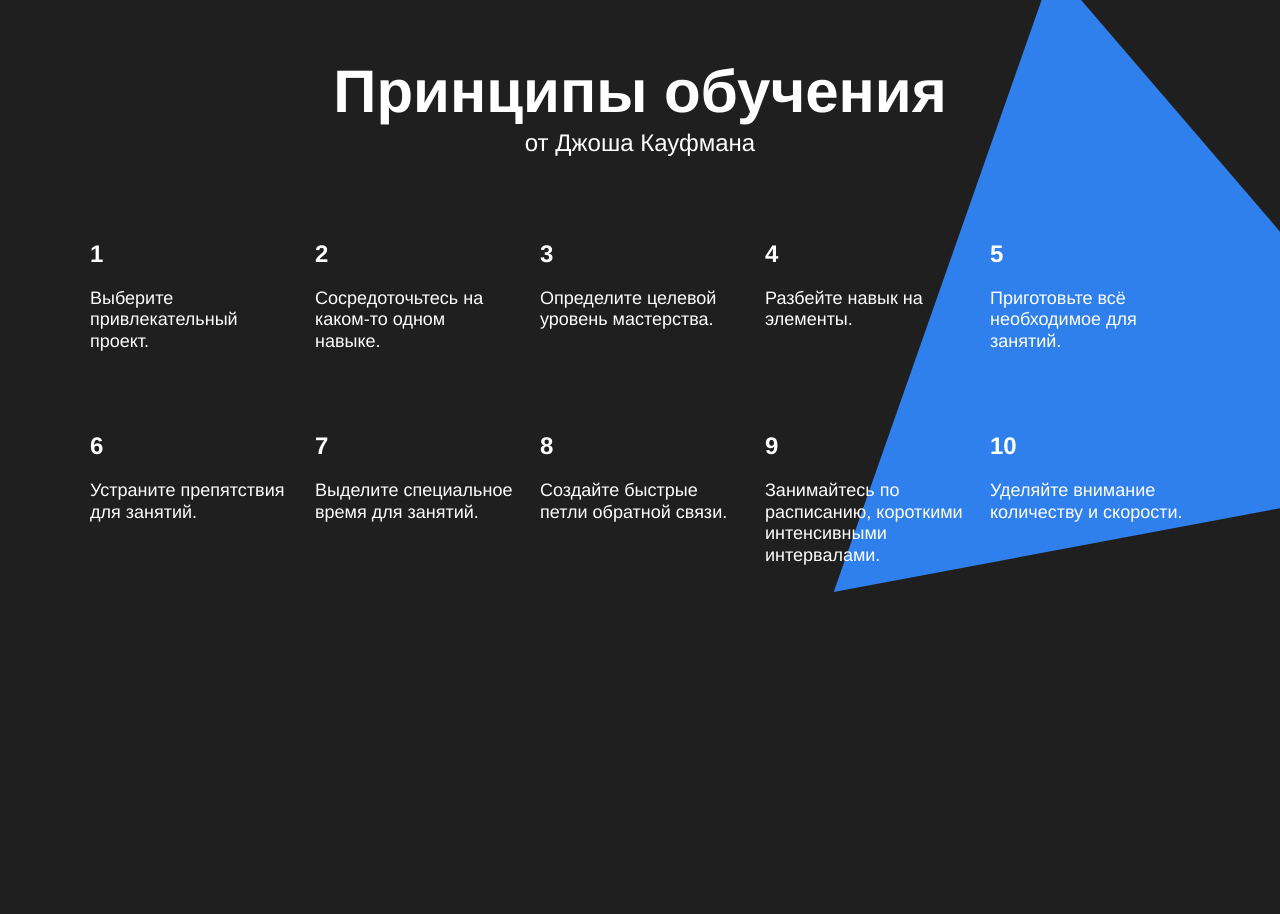
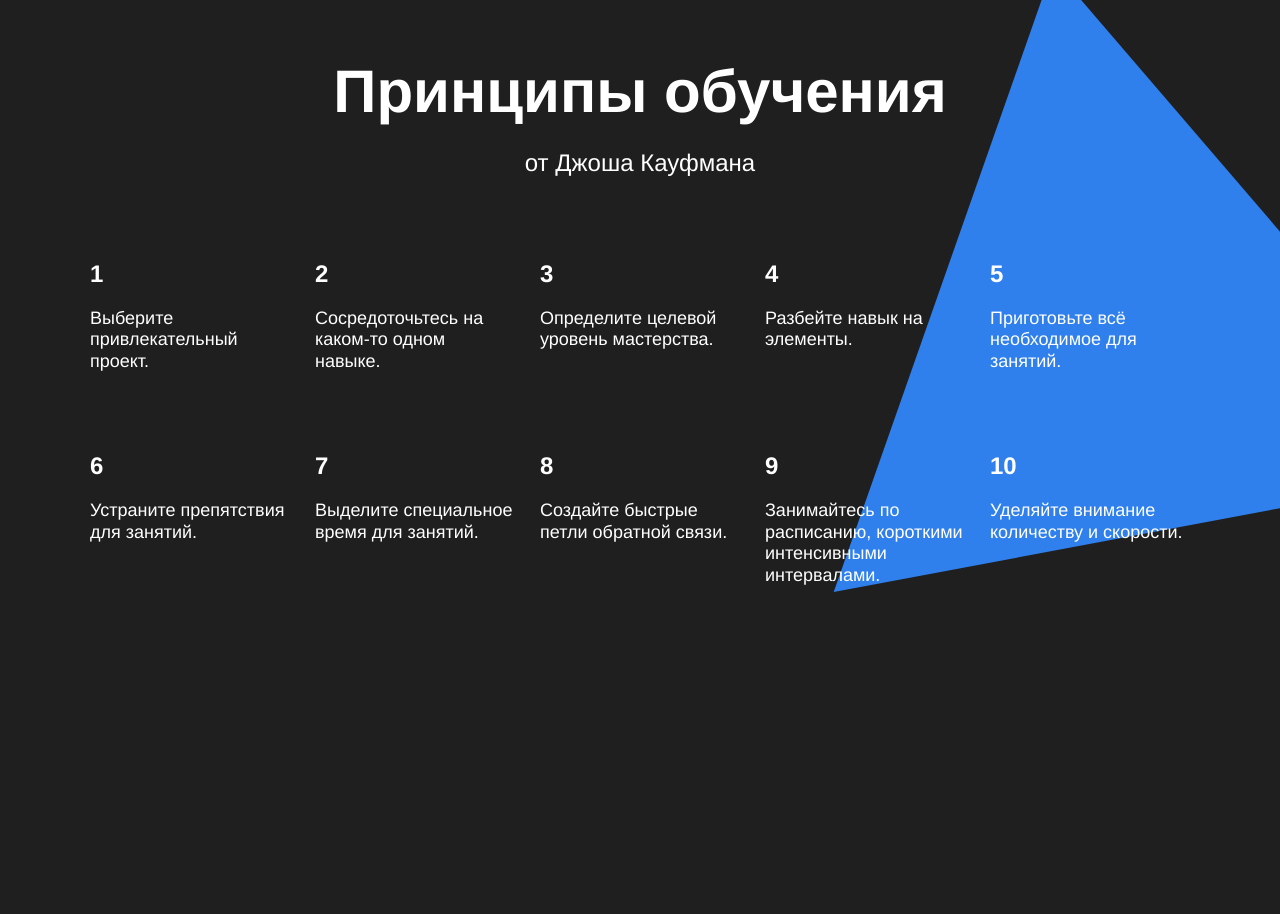
Before and after one commit to odintsovamm/sprint-1__startkit, a plain HTML site: page index.html in a window 1280 px wide. Shown: the part 3060-3974 px from the top of the page. Drawn offline with Linux system fonts and the light colour scheme.

Commit message:
обновлены стили

```diff
--- a/styles/style.css
+++ b/styles/style.css
@@ -12,14 +12,9 @@ a{
   text-decoration: none;
 }
 .page {
-
   min-width: 1100px;
-  /* мы ещё не умеем делать мобильную версию сайта, */
-  /* поэтому выше установлена минимальная ширина страницы */
   max-width: 1600px;
-  /* выше установили ограничение по максимальной ширине */
   margin: 0 auto;
-  /* выше для экранов больше 1600px отцентрировали весь контент */
   font-family: 'Helvetica Neue', Arial, sans-serif;
 }
 
@@ -30,7 +25,6 @@ a{
   min-height: 600px;
   max-height: 756px;
   background-color: #f2f2f2;
-  /* выше установили ограничения для секции */
   display: flex;
   align-items: center;
   overflow: hidden;
@@ -112,10 +106,9 @@ a{
 
 .two-columns {
   width: 80%;
+  margin: 0 auto;
   display: flex;
   justify-content: space-between;
-  margin: 0 auto;
-
 }
 
 .two-columns__brief {
@@ -201,7 +194,6 @@ a{
   font-size: 18px;
   font-weight: normal;
 }
-
 /* End digits */
 
 /* Start feynman */
@@ -247,10 +239,7 @@ a{
 }
 /* End feynman */
 
-
 /* Start kaufman */
-
-
 .kaufman {
   height: 100vh;
   position: relative;
@@ -272,7 +261,7 @@ a{
 
 .section-subtitle_theme_dark {
   width: 60%;
-  margin: 0 auto;
+  margin: 20px auto 0;
   text-align: center;
   color: white;
   line-height: 34px;
@@ -321,7 +310,6 @@ a{
   top: 0;
   right: -210px;
   overflow: hidden;
-
 }
 
 /* End kaufman */
```
